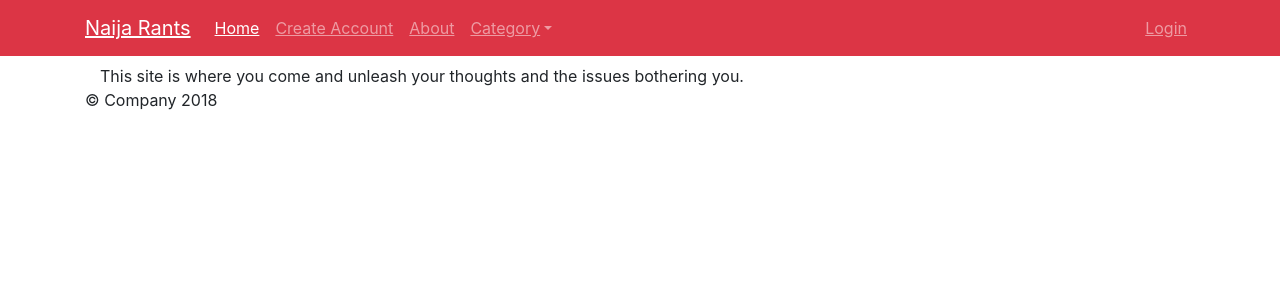
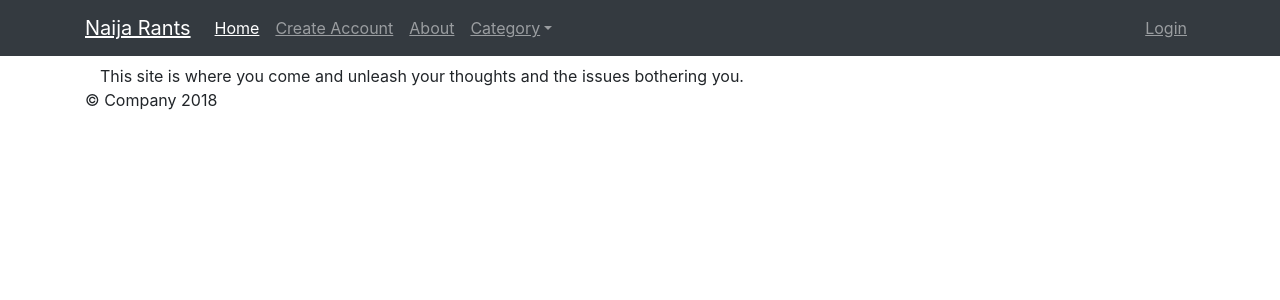
Before and after one commit to dolastack/naijarants, a Django app: page /about in a window 1280 px wide. Shown: the top 300 px of the page. Run offline with Django 3.2, Linux system fonts and the light colour scheme; parts of the project's set-up code (start-up, migrations or seed data) failed here and were passed over; some libraries are stand-ins or nearby versions.

Commit message:
dark color

```diff
--- a/static/css/style.css
+++ b/static/css/style.css
@@ -21,6 +21,9 @@ a:active {
     background-color: transparent;
     text-decoration: underline;
 }
+input {
+    height: 30px;
+  }
 
 input, textarea{
   width: 100%;
@@ -35,9 +38,7 @@ input, textarea{
 
 }
 
-input {
-  height: 30px;
-}
+
 .required label:after {
   content: "*";
 }
--- a/templates/base.html
+++ b/templates/base.html
@@ -18,7 +18,7 @@
 
   <body>
 
-    <nav class="navbar navbar-expand-md navbar-dark fixed-top bg-danger">
+    <nav class="navbar navbar-expand-md navbar-dark fixed-top bg-dark">
       <div class="container">
 
       <a class="navbar-brand" href="{% url 'index' %}">Naija Rants</a>
```
